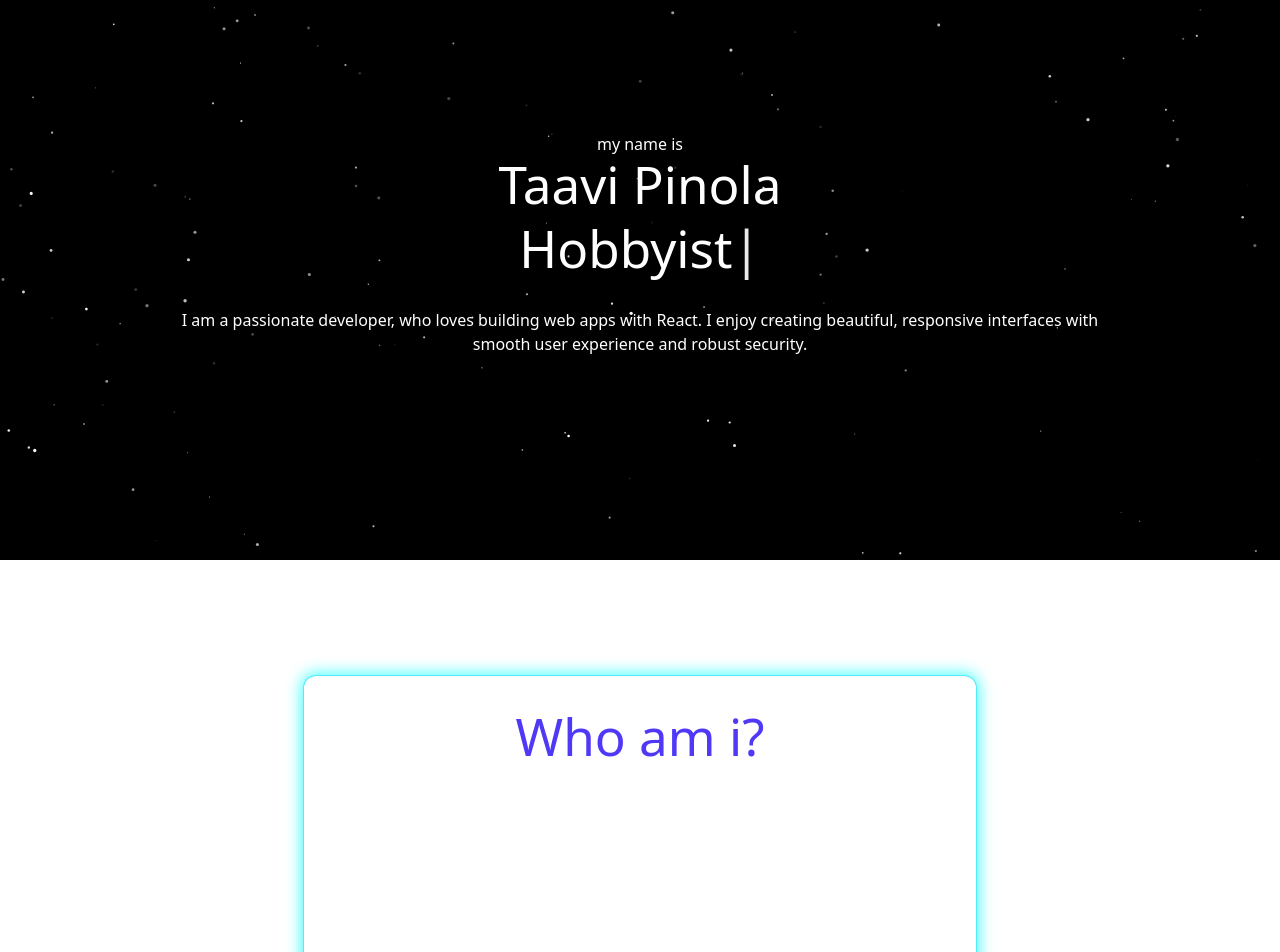
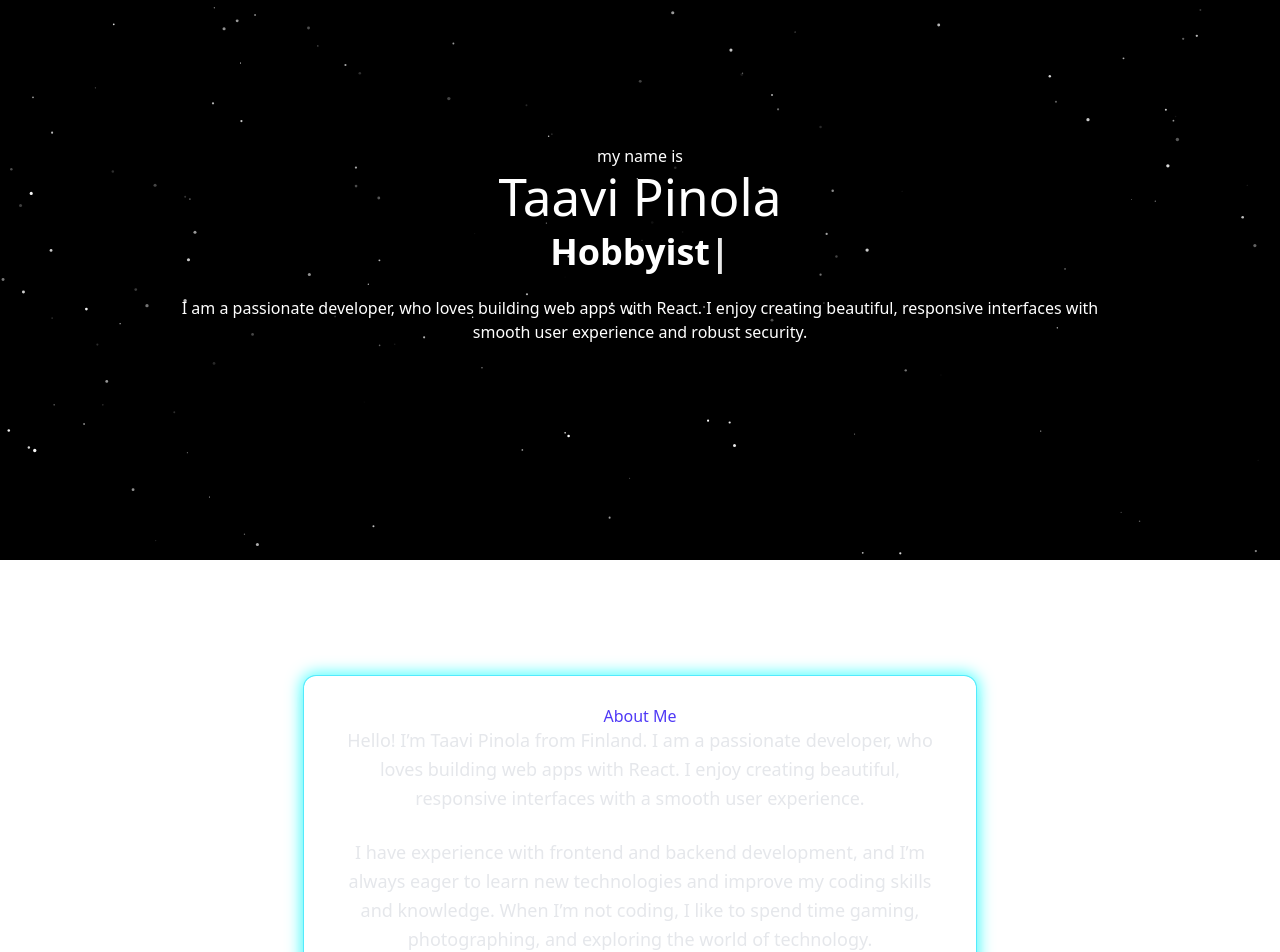
Before and after one commit to pitanu/Portfolio, a React (Vite) app in the folder portfolio/: page / in a window 1280 px wide. Shown: the part 240-1192 px from the top of the page. Built offline with nearby package versions, Linux system fonts and the light colour scheme.

Commit message:
Clean up App layout and heading hierarchy

```diff
--- a/portfolio/src/App.jsx
+++ b/portfolio/src/App.jsx
@@ -1,4 +1,3 @@
-import { useState, useEffect } from "react";
 import { useInView } from "./hooks/useInView";
 import './App.css';
 import Navbar from "./components/Navbar";
@@ -10,9 +9,7 @@ import Typewriter from "./components/Typewriter.jsx";
 
 export default function App() {
   const [headerRef, headerVisible] = useInView();
-  const [contentRef, contentVisible] = useInView();
-  const [card1Ref, card1Visible] = useInView();
-  const [card2Ref, card2Visible] = useInView();
+  const [aboutRef, aboutVisible] = useInView();
   const [contactRef, contactVisible] = useInView();
 
   const messages = [
@@ -32,16 +29,11 @@ export default function App() {
         <Navbar visible={headerVisible} />
       </div>
       <br></br>
-      <main
-        ref={contentRef}
-        className={`flex-grow flex justify-center items-start mt-20 px-6 transition-opacity duration-700 ease-out ${
-          contentVisible ? "opacity-100" : "opacity-0"
-        }`}>
-        {}
-      </main>
+
+      {/* Hero */}
       <div className="flex flex-col min-h-screen bg-transparent text-white items-center justify-center">
         <div>
-            <h5 className="">my name is</h5>
+          <p className="">my name is</p>
           <h1 className="">Taavi Pinola</h1>
         </div>
         <Typewriter lines={messages} speed={100} pause={1200} />
@@ -55,9 +47,9 @@ export default function App() {
       {/* About Me */}
       <section
         id="aboutMe"
-        ref={contactRef}
+        ref={aboutRef}
         className={`w-full flex justify-center z-10 transition-opacity duration-700 ease-out ${
-          contactVisible ? "opacity-100" : "opacity-0"
+          aboutVisible ? "opacity-100" : "opacity-0"
         }`}>
         <div className="w-full max-w-2xl bg-transparent rounded-xl shadow-lg">
           <AboutMe />
--- a/portfolio/src/components/AboutMe.jsx
+++ b/portfolio/src/components/AboutMe.jsx
@@ -4,15 +4,15 @@ export default function AboutMe() {
   return (
 
     <section className="bg-transparent rounded-xl shadow-[0_0_15px_3px_rgba(0,255,255,0.7)] ring-1 ring-cyan-300">
-      <h1 className="text-4xl text-indigo-600">Who am i?</h1>
-      <p className="text-lg text-gray leading-relaxed">
+      <h2 className="text-4xl text-indigo-600">About Me</h2>
+      <p className="text-lg text-gray-200 leading-relaxed">
         Hello! I’m Taavi Pinola from Finland. I am a passionate developer, who loves building web apps with React.
         I enjoy creating beautiful, responsive interfaces with a smooth user experience.
       </p>
       <br />
-      <p className="text-lg text-gray leading-relaxed">
+      <p className="text-lg text-gray-200 leading-relaxed">
         I have experience with frontend and backend development, and I’m always eager to learn new technologies and improve my coding skills and knowledge.
-        When I’m not coding, I like to spend time gaming, photographing, and exploring the word of technology.
+        When I’m not coding, I like to spend time gaming, photographing, and exploring the world of technology.
       </p>
       <br />
     </section>
--- a/portfolio/src/components/Typewriter.jsx
+++ b/portfolio/src/components/Typewriter.jsx
@@ -36,10 +36,11 @@ export default function Typewriter({ lines = [], speed = 1000, pause = 1000 }) {
 
   return (
     <div className="w-full h-full flex justify-center items-center">
-      <h1 id="typewriter" className="text-4xl font-bold whitespace-pre-wrap">
+      <p className="sr-only">{lines.join(", ")}</p>
+      <p aria-hidden="true" className="text-4xl font-bold whitespace-pre-wrap">
         {displayed}
         <span className="animate-pulse">|</span>
-      </h1>
+      </p>
     </div>
   );
 }
```
Lines whose indentation alone changed are shown as unchanged.
